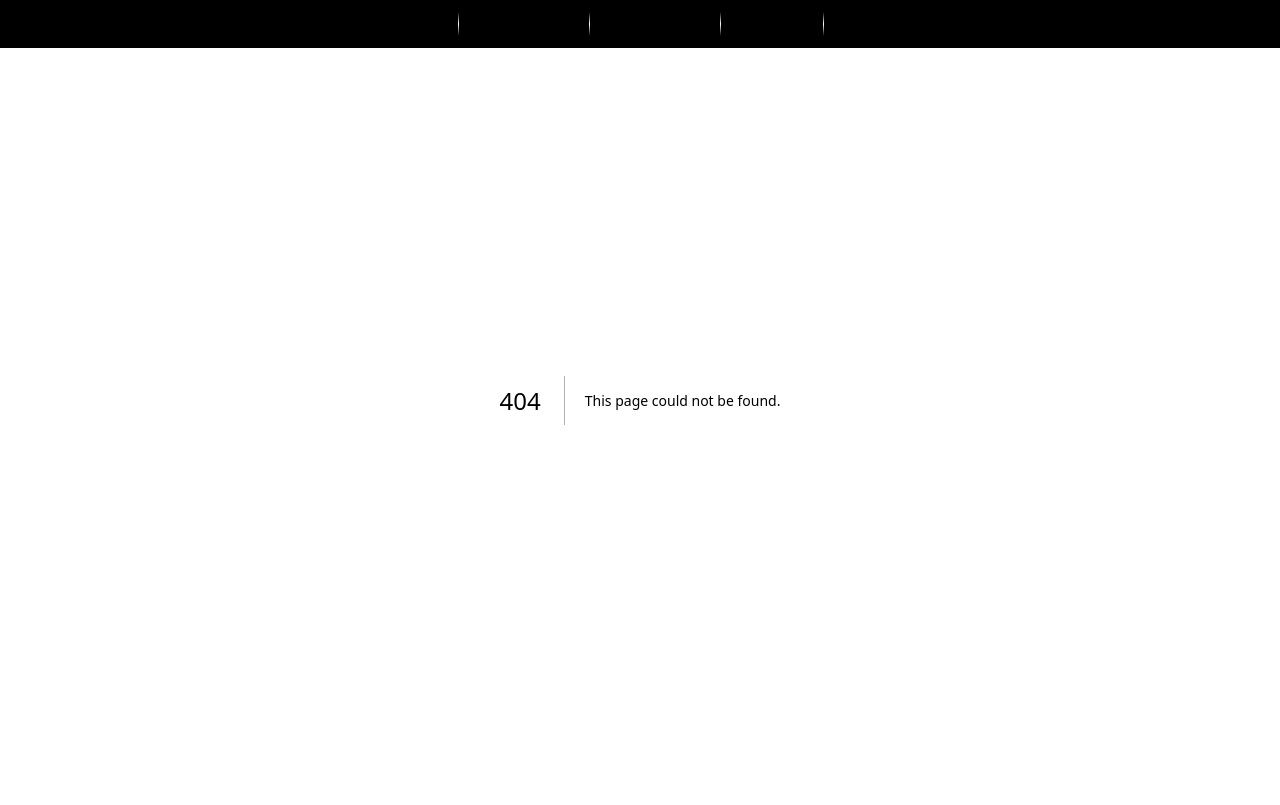
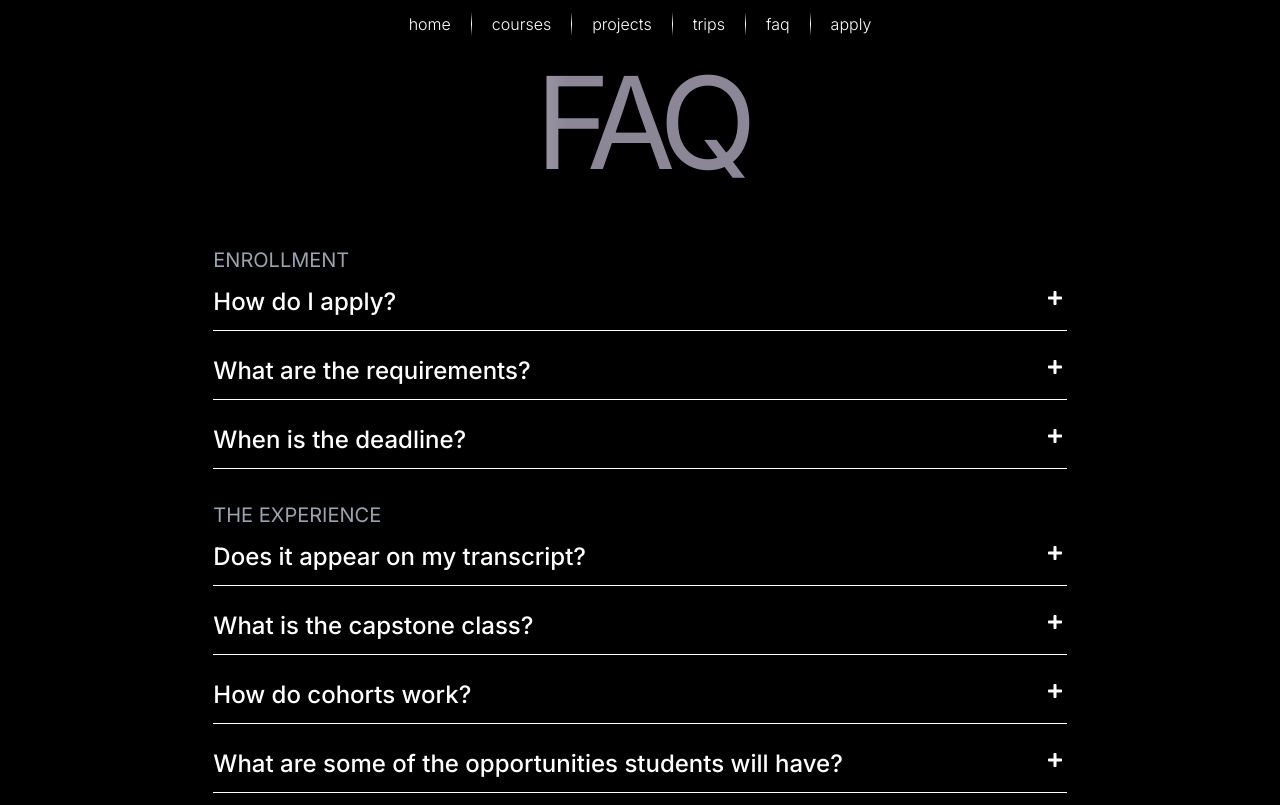
Before and after one commit to SBCSClub/sbcsa, a Next.js app: page /faq in a window 1280 px wide. Before the commit this address had no page. Built offline with nearby package versions, Linux system fonts and the light colour scheme.

Commit message:
faq page

```diff
--- a/app/courses/page.tsx
+++ b/app/courses/page.tsx
@@ -4,11 +4,6 @@ import { Course } from "@/common/interfaces/course";
 import CourseItem from "@/components/Courses/CourseItem";
 import styles from "./courses.module.css";
 import styled from "styled-components";
-
-export default function Courses() {
-  // load in data from courses.json
-  const pre: Course[] = courses["pre"];
-  const during: Course[] = courses["during"];
 
 const ShimmeringH1 = styled.h1`
   background-image: linear-gradient(90deg, #8c8796 0%, white 40%, #8c8796 60%);
@@ -26,6 +21,11 @@ export default function Courses() {
     }
   }
 `;
+
+export default function Courses() {
+  // load in data from courses.json
+  const pre: Course[] = courses["pre"];
+  const during: Course[] = courses["during"];
 
   return (
     <>
--- /dev/null
+++ b/app/faq/page.tsx
@@ -0,0 +1,54 @@
+"use client";
+import { FAQSection } from "@/common/interfaces/faq";
+import faq from "@/common/data/faq.json";
+import FAQItem from "@/components/FAQ/FAQItem";
+import styled from "styled-components";
+
+const ShimmeringH1 = styled.h1`
+  background-image: linear-gradient(90deg, #8c8796 0%, white 40%, #8c8796 60%);
+  -webkit-background-clip: text;
+  background-clip: text;
+  width: 1000px;
+  color: transparent;
+  animation: shineTitle 3s linear infinite;
+  @keyframes shineTitle {
+    0% {
+      background-position: 0px;
+    }
+    100% {
+      background-position: 1000px;
+    }
+  }
+`;
+
+export default function FAQ() {
+  const data: FAQSection[] = faq;
+
+  return (
+    <>
+      <div id="title" className="my-10">
+        <ShimmeringH1
+          style={{
+            lineHeight: "1.3",
+            letterSpacing: "-12px",
+          }}
+          className="text-9xl text-white justify-center text-center"
+        >
+          FAQ
+        </ShimmeringH1>
+      </div>
+      <div className="flex flex-col gap-5 w-full justify-center items-center">
+        {data.map((section, index) => (
+          <div key={index} className="w-2/3 flex flex-col gap-3">
+            <h2 className="text-gray-400 text-medium text-xl">{section.title}</h2>
+            <div className="flex gap-3 flex-col justify-center items-center">
+              {section.items.map((item, index) => (
+                <FAQItem key={index} item={item} />
+              ))}
+            </div>
+          </div>
+        ))}
+      </div>
+    </>
+  );
+}
--- /dev/null
+++ b/common/data/faq.json
@@ -0,0 +1,27 @@
+[
+    {
+        "title": "ENROLLMENT",
+        "items": [
+            {"question": "How do I apply?", "answer": [
+                {"content": "You can apply by filling out the application form "},
+                {"content": "here", "href": "https://docs.google.com/document/d/1qrq504NNbUvJ0f42lQehynbf83H611cQjeTQmuMBv2o/edit#bookmark=id.29fj8xypyizl"},
+                {"content": ". Make sure to view the requirements before applying."}
+            ]},
+            {"question": "What are the requirements?", "answer": [
+                {"markdown": "newline", "content": "You need to have completed both Computer Science in the 21st Century and AP Computer Science A, both with an 85% or higher."},
+                {"markdown": "newline", "content": "You need to be a junior when applying."},
+                {"markdown": "newline", "content": "You need to be in good standing with the school."}
+            ]},
+            {"question": "When is the deadline?", "answer": "The deadline changes every year. For the 2024 application, the deadline is February 7th."}
+        ]
+    },
+    {
+        "title": "THE EXPERIENCE",
+        "items": [
+            {"question": "Does it appear on my transcript?", "answer": "Yes! A special distinction will be placed on the transcript for students that are enrolled and complete the Computer Science Academy at South Brunswick High School."},
+            {"question": "What is the capstone class?", "answer": "Students that are enrolled in the Computer Science Academy will take a capstone experience class their senior year.  In this class, students will learn a variety of on the job skills and tools, such as Python, Github, C++, and more. At the end of the year, they will create a final project that that they can then show off on their resume or portfolio."},
+            {"question": "How do cohorts work?", "answer": "Each cohort will be between 20 to 25 students, and will take all of their computer science classes together.  As the students progress through the program, they will stay in their cohort as a small community of learners. All of the students in the cohort are guaranteed to be in the same track."},
+            {"question":"What are some of the opportunities students will have?", "answer":"Students will be able to..."}
+        ]
+    }
+]
--- /dev/null
+++ b/common/interfaces/faq.ts
@@ -0,0 +1,11 @@
+import { MarkDownBlock } from "./markdown";
+
+export interface FAQSection{
+    title: string,
+    items: FAQItem[],
+}
+
+export interface FAQItem{
+    question: string,
+    answer: string | MarkDownBlock[],
+}
--- /dev/null
+++ b/common/interfaces/markdown.ts
@@ -0,0 +1,5 @@
+export interface MarkDownBlock{
+    markdown?: string,
+    content?: string
+    href?: string,
+}
--- /dev/null
+++ b/components/FAQ/FAQItem.tsx
@@ -0,0 +1,36 @@
+import { FAQItem } from "@/common/interfaces/faq";
+import { useEffect, useRef, useState } from "react";
+import { FaPlus, FaMinus } from "react-icons/fa";
+import MarkDownDiv from "../Markdown/MarkDownDiv";
+
+export default function FAQItem({ item }: { item: FAQItem }) {
+  const [isAnswerVisible, setIsAnswerVisible] = useState(false);
+  const contentRef = useRef<HTMLDivElement>(null);
+
+  const toggleAnswerVisibility = () => {
+    setIsAnswerVisible(!isAnswerVisible);
+  };
+
+  useEffect(() => {
+    if (contentRef.current) {
+      contentRef.current.style.maxHeight = isAnswerVisible ? `${contentRef.current.scrollHeight}px` : "0";
+    }
+  }, [isAnswerVisible]);
+
+  return (
+    <div className="w-full">
+      <div onClick={toggleAnswerVisibility} className="flex justify-between cursor-pointer">
+        <h3 className="text-2xl font-medium">{item.question}</h3>
+        <button className="relative w-6 h-6">
+          <FaPlus className={`absolute top-1/2 left-1/2 transform -translate-x-1/2 -translate-y-1/2 transition-all duration-500 ${isAnswerVisible ? "-rotate-90 opacity-0" : "rotate-0 opacity-100"}`} />
+          <FaMinus className={`absolute top-1/2 left-1/2 transform -translate-x-1/2 -translate-y-1/2 transition-all duration-500 ${isAnswerVisible ? "rotate-0 opacity-100" : "rotate-90 opacity-0"}`} />
+        </button>
+      </div>
+
+      <div ref={contentRef} className={`transition-all duration-500 ease-in-out overflow-hidden`} style={{ maxHeight: "0" }}>
+        <div className="py-3">{typeof item.answer === "string" ? item.answer : <MarkDownDiv blocks={item.answer} />}</div>
+      </div>
+      <div className="w-full h-[1px] bg-white my-3"></div>
+    </div>
+  );
+}
--- /dev/null
+++ b/components/Markdown/MarkDownDiv.tsx
@@ -0,0 +1,55 @@
+import { MarkDownBlock } from "@/common/interfaces/markdown";
+
+interface MarkUpDivProps {
+  blocks: MarkDownBlock[];
+}
+
+function GenerateMarkDownSpan({ block }: { block: MarkDownBlock }): JSX.Element {
+  const cN = (block.markdown ?? "").split(" ").reduce((classNames, item) => {
+    switch (item) {
+      case "bold":
+        return classNames + " font-bold ";
+      case "italic":
+        return classNames + " italic ";
+      case "underline":
+        return classNames + " underline ";
+      case "strikethrough":
+        return classNames + " line-through ";
+      default:
+        return classNames;
+    }
+  }, "");
+  const content =
+    block.markdown && block.markdown.includes("newline") ? (
+      <>
+        {block.content}
+        <br />
+      </>
+    ) : (
+      block.content
+    );
+
+  return (
+    <span className={cN}>
+      {block.href ? (
+        <a target="_blank" rel="noopener noreferrer" href={block.href} className="hover:text-viking-gold underline">
+          {content}
+        </a>
+      ) : (
+        content
+      )}
+    </span>
+  );
+}
+
+export default function MarkDownDiv({ blocks }: MarkUpDivProps) {
+  return (
+    <div>
+      <p>
+        {blocks.map((item, index) => (
+          <GenerateMarkDownSpan key={index} block={item} />
+        ))}
+      </p>
+    </div>
+  );
+}
--- a/components/Navbar/NavLinkElement.tsx
+++ b/components/Navbar/NavLinkElement.tsx
@@ -14,7 +14,7 @@ export default function NavLinkElement({ href, title, last = false } : NavLinkEl
     return (
         <li className="flex items-center space-x-5">
             <Link href={href} className={"hover:opacity-75 transition-opacity " + ((currentPath == href) ? "font-light" : "font-light")}>
-                {title.toLowerCase()}.csa
+                {title.toLowerCase()}
             </Link>
             { !last &&
                 <span
--- a/components/Navbar/index.tsx
+++ b/components/Navbar/index.tsx
@@ -28,6 +28,8 @@ const Navbar = () => {
         <NavLinkElement href="/courses" title="courses"></NavLinkElement>
         <NavLinkElement href="/projects" title="projects"></NavLinkElement>
         <NavLinkElement href="/trips" title="trips"></NavLinkElement>
+        <NavLinkElement href="/faq" title="faq"></NavLinkElement>
+
         {/* TODO: Replace with nav button */}
         <NavLinkElement href="https://docs.google.com/document/d/1qrq504NNbUvJ0f42lQehynbf83H611cQjeTQmuMBv2o/edit#bookmark=id.29fj8xypyizl" title="apply" last></NavLinkElement>
       </ul>
```
Lines whose indentation alone changed are shown as unchanged.
